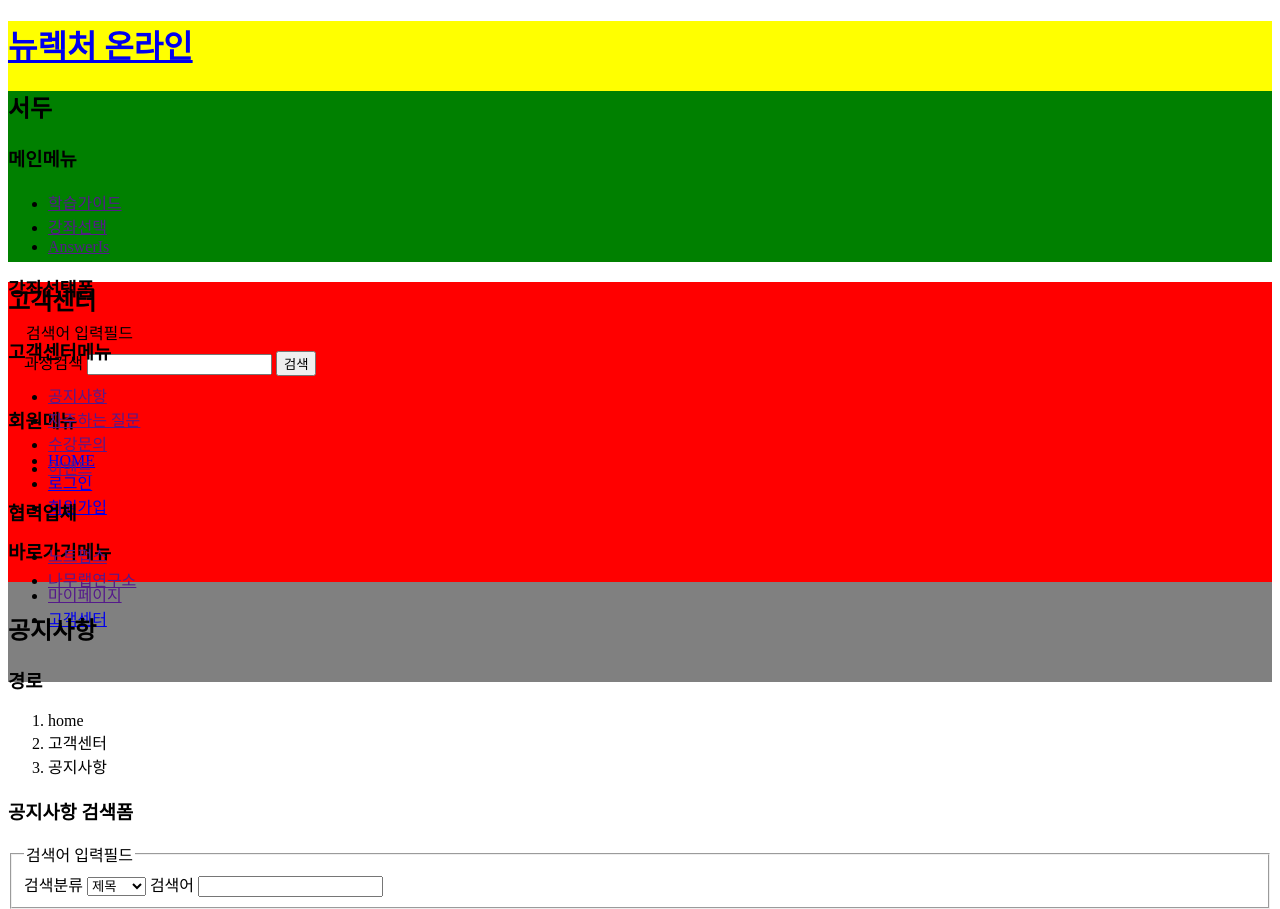
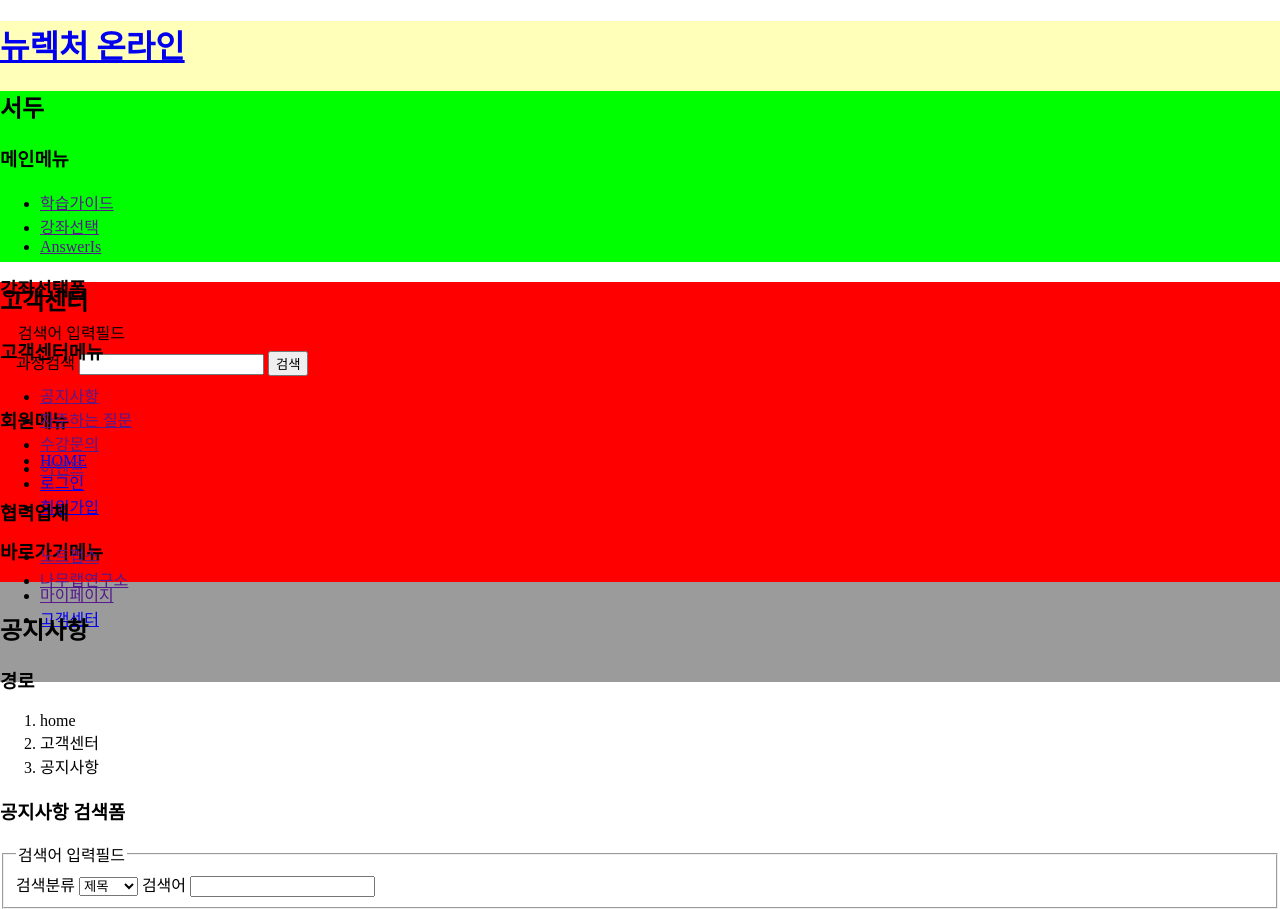
Before and after one commit to HappyHyunJung/HTML_CSS, a plain HTML site: page 1 frontend/html5/root/notice/list.html in a window 1280 px wide. Drawn offline with Linux system fonts and the light colour scheme.

Commit message:
방 만들기

```diff
--- a/1 frontend/html5/root/css/style.css
+++ b/1 frontend/html5/root/css/style.css
@@ -1,19 +1,32 @@
+@import url(reset.css);
+
+/* 범용적일수록 공통부분은 위에 배치, 해더 본문처럼 특화된 것은 아래에 배치 */
+
+.content-box{
+    height: inherit;
+    width: 960px;
+    margin: auto;
+    background: #ff000020;
+}
+
+/* ----------------------------------------------------- */
+
 #header{
     height: 70px;
-    background: yellow;
+    background: #ffff0045;
 }
 
 #visual{
     height: 171px;
-    background: green;
+    background: rgb(0, 255, 0);
 }
 
 #body{
     height: 300px;
-    background: red;
+    background: rgba(100%, 0%, 0%, 1);
 }
 
 #footer{
     height: 100px;
-    background: gray;
+    background: rgb(155, 155, 155);
 }
```
